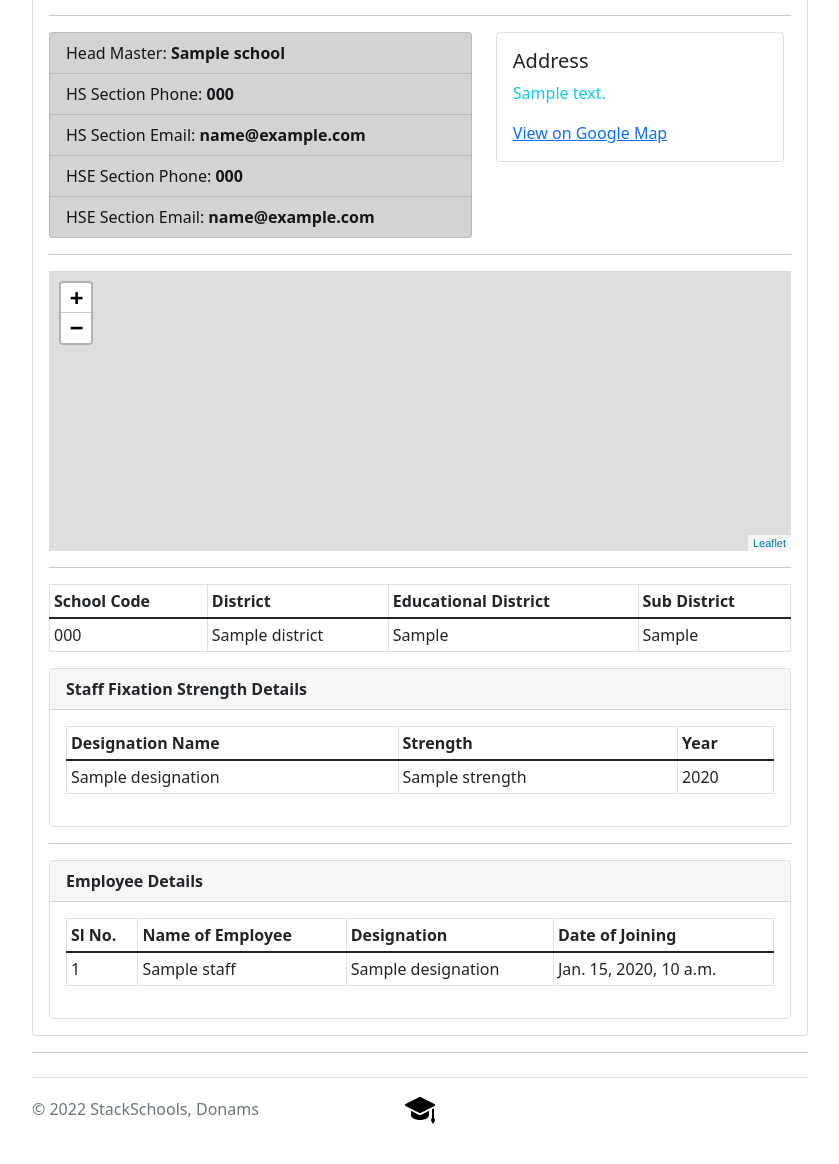
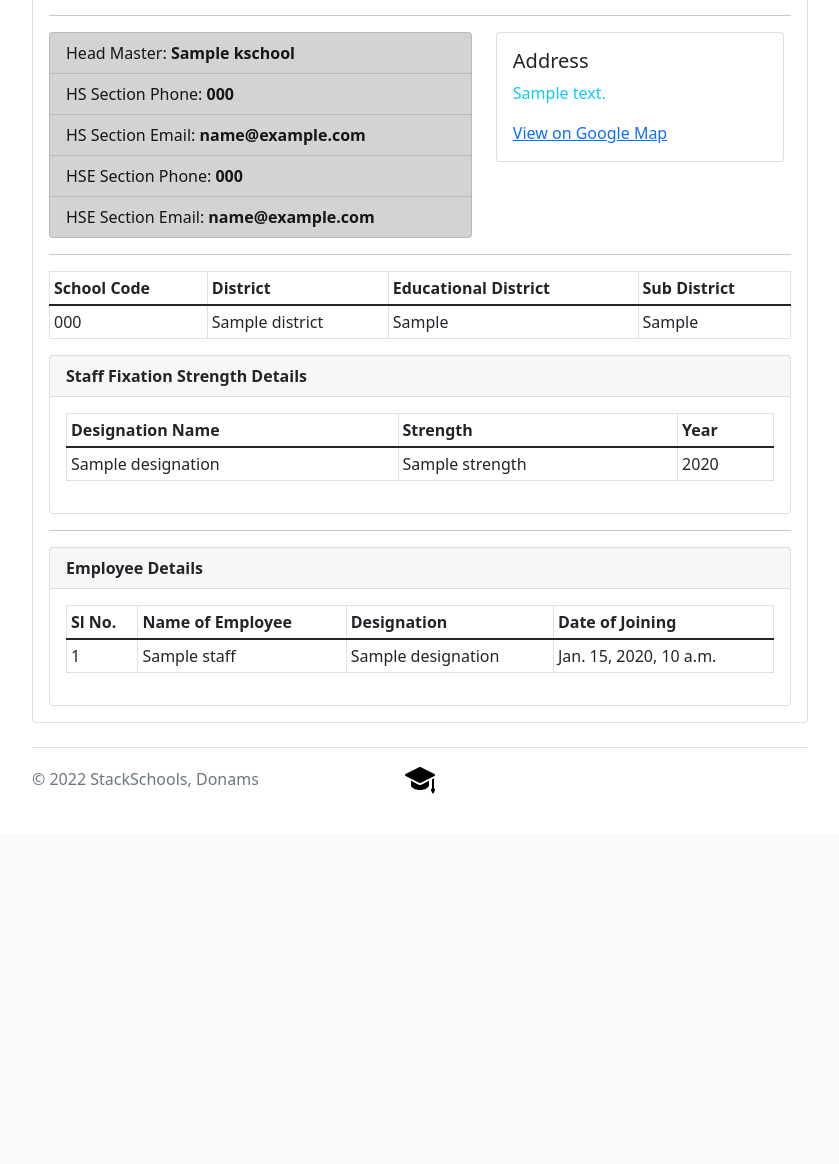
Before and after one commit to suhailvs/stackschools, a Django app: template schools/templates/schools/school.html in a window 1280 px wide. Shown: the part 516-1680 px from the top of the page, without its empty margins (220-1059 px from the left). After the commit the page ends 1310 px from the top, so only its background shows below. Run offline with Django 4.2, Linux system fonts and the light colour scheme; the template is opened without the code that fills it: most values are stand-ins (such as "Sample title", 1, 10 or a date in 2020); parts of the project's set-up code (start-up, migrations or seed data) failed here and were passed over; some libraries are stand-ins or nearby versions.

Commit message:
updated kschool to udise schools

```diff
--- /dev/null
+++ b/schools/templates/schools/part/_kschool.html
@@ -0,0 +1,114 @@
+<!-- School info -->
+<div class="card">
+    <div class="card-header">
+      <h2>{{kschool.name}}</h2>
+      <!-- <a href="http://103.251.43.156/schoolfixation/index.php/Publicview/index/schoolsdetails/{{kschool.url_id}}">{{kschool.name}}</a> -->
+    </div>
+    <div class="card-body">
+      {% if kschool.img_src %}
+      <img src="https://schoolwiki.in{{kschool.img_src}}" class="img-thumbnail" alt="Image of {{kschool.name}}" style="height:300px"><hr>
+      {% endif %}
+
+      <div class="row">
+        <div class="col-md-7">
+          <ul class="list-group">
+            <li class="list-group-item list-group-item-dark">Head Master: <strong>{{kschool.headmaster_name}}</strong></li>
+            <li class="list-group-item list-group-item-dark">HS Section Phone: <strong>{{kschool.hs_phone}}</strong></li>
+            <li class="list-group-item list-group-item-dark">HS Section Email: <strong>{{kschool.hs_email}}</strong></li>
+            {% if kschool.hse_phone %}
+            <li class="list-group-item list-group-item-dark">HSE Section Phone: <strong>{{kschool.hse_phone}}</strong></li>
+            <li class="list-group-item list-group-item-dark">HSE Section Email: <strong>{{kschool.hse_email}}</strong></li>
+            {% endif %}
+
+          </ul>
+        </div>
+        <div class="col-md-5">
+          <div class="card" style="width: 18rem;">
+            <div class="card-body">
+              <h5 class="card-title">Address</h5>
+              <p class="text-info">{{kschool.mal_address|safe}}</p>
+              <a href="{{kschool.location}}" class="card-link">View on Google Map</a>
+            </div>
+          </div>
+        </div>
+      </div>
+      <hr>
+
+      {% if not school %}
+        <div id="osm-map" style="height: 280px;"></div><hr>
+      {% endif %}
+      <div class="table-responsive">
+        <table class="table table-bordered table-sm">
+            <thead>
+            <tr>
+                <th>School Code</th>
+                <th>District</th>
+                <th>Educational District</th>
+                <th>Sub District</th>
+            </tr>
+            </thead>
+            <tbody>
+            <tr>
+                <td>{{kschool.code }} </td>
+                <td>{{kschool.district }} </td>
+                <td>{{kschool.edu_district }} </td>
+                <td>{{kschool.sub_district }} </td>
+            </tr>
+            </tbody>
+        </table>
+      </div>
+
+      <!-- Class Wise School Strength -->
+      <div class="card">
+        <div class="card-header"> <strong>Staff Fixation Strength Details </strong></div>
+        <div class="card-body">
+          <table class="table table-bordered table-sm">
+            <thead>
+              <tr>
+                <th>Designation Name</th>
+                <th>Strength</th>
+                <th>Year</th>
+              </tr>
+            </thead>
+            <tbody>
+              {% for staff in kschool.staffstrength.all %}
+              <tr>
+                <td>{{staff.designation}}</td>
+                <td>{{staff.strength}} </td>
+                <td>{{staff.year}} </td>
+              </tr>
+              {% endfor %}
+            </tbody>
+          </table>
+        </div>
+      </div>
+      <hr>
+      <!-- Class Wise School Strength -->
+      <div class="card">
+        <div class="card-header"> <strong>Employee Details </strong></div>
+        <div class="card-body">
+          <table class="table table-bordered table-sm">
+            <thead>
+              <tr>
+                <th>Sl No.</th>
+                <th>Name of Employee</th>
+                <th>Designation</th>
+                <th>Date of Joining</th>
+              </tr>
+            </thead>
+            <tbody>
+              {% for staff in kschool.staffs.all %}
+              <tr>
+                <td>{{forloop.counter}}</td>
+                <td>{{staff.name}} </td>
+                <td>{{staff.designation}} </td>
+                <td>{{staff.date_of_join}} </td>
+              </tr>
+              {% endfor %}
+            </tbody>
+          </table>
+        </div>
+      </div>
+
+    </div>
+</div>
--- /dev/null
+++ b/schools/templates/schools/part/_map_js.html
@@ -0,0 +1,36 @@
+{% load static %}
+
+{% if kschool or school.lat %}
+<!--https://stackoverflow.com/a/41753557/2351696-->
+
+<!-- <script src="https://unpkg.com/leaflet@1.6.0/dist/leaflet.js"></script> -->
+<script src="{% static 'leaflet/leaflet.js' %}"></script>
+<script>
+// Create Leaflet map on map element.
+let map = L.map(document.getElementById('osm-map'));
+
+// Add OSM tile layer to the Leaflet map.
+L.tileLayer('http://{s}.tile.osm.org/{z}/{x}/{y}.png', {
+    attribution: '&copy; <a href="http://osm.org/copyright">OpenStreetMap</a> contributors'
+}).addTo(map);
+
+{% if kschool %}
+    {% if kschool.location %}
+    // use data scraped from https://sametham.kite.kerala.gov.in/20001
+    let target = L.latLng({{kschool.get_location.0}}, {{kschool.get_location.1}});
+    {% else %}
+    // use data scraped from https://schoolwiki.in/index.php?title=20001
+    let target = L.latLng({{kschool.lat}}, {{kschool.lon}});
+    {% endif %}
+{% else %}
+    // Target's GPS coordinates.
+    let target = L.latLng({{school.lat}}, {{school.lon}});
+{% endif %}
+
+// Set map's center to target with zoom 14.
+map.setView(target, 14);
+
+// Place a marker on the same location.
+L.marker(target).addTo(map);
+</script>
+{% endif %}
--- a/schools/templates/schools/school.html
+++ b/schools/templates/schools/school.html
@@ -1,11 +1,11 @@
 {% extends 'base.html' %}
 {% load static %}
-{% block title %}{{school.name}} - {% endblock %}
-{% block metatitle %}{{school.name}} {{school.district }}{% endblock %}
-{% block metadescription %}{{school.name}}, {{school.sub_district }}, {{school.district }}{% endblock %}
+{% block title %}{{kschool.name}} - {% endblock %}
+{% block metatitle %}{{kschool.name}} {{kschool.district }}{% endblock %}
+{% block metadescription %}{{kschool.name}}, {{kschool.sub_district }}, {{kschool.district }}{% endblock %}
 
 {% block extracss %}
-  {% if school.location or school.lat %}
+  {% if kschool.location or kschool.lat %}
     <!-- <link href="https://unpkg.com/leaflet@1.6.0/dist/leaflet.css" rel="stylesheet"/> -->
     <link href="{% static 'leaflet/leaflet.css' %}" rel="stylesheet"/>
   {% endif %}
@@ -14,176 +14,10 @@
 
 {% block content %}
 <a href="{% url 'map:home' %}" class="btn btn-secondary">Kerala Schools Map</a><br><br>
-{% comment %}
-<nav aria-label="breadcrumb">
-      <ol class="breadcrumb">
-        <li class="breadcrumb-item"><a href="{% url 'schools:districts' %}">Districts</a></li>
-        <li class="breadcrumb-item"><a href="{% url 'schools:sub_districts' school.district %}">{{school.district}}</a></li>
-        <li class="breadcrumb-item"><a href="{% url 'schools:schools' school.district school.sub_district %}">{{school.sub_district}}</a></li>
-        <li class="breadcrumb-item active" aria-current="page">{{school.name}}</li>
-      </ol>
-    </nav>
-{% endcomment %}
-<!-- School info -->
-<div class="card">
-  <div class="card-header">
-    <h2>{{school.name}}</h2>
-    <!-- <a href="http://103.251.43.156/schoolfixation/index.php/Publicview/index/schoolsdetails/{{school.url_id}}">{{school.name}}</a> -->
-  </div>
-  <div class="card-body">
-    {% if school.img_src %}
-    <img src="https://schoolwiki.in{{school.img_src}}" class="img-thumbnail" alt="Image of {{school.name}}" style="height:300px"><hr>
-    {% endif %}
-
-    <div class="row">
-      <div class="col-md-7">
-        <ul class="list-group">
-          <li class="list-group-item list-group-item-dark">Head Master: <strong>{{school.headmaster_name}}</strong></li>
-          <li class="list-group-item list-group-item-dark">HS Section Phone: <strong>{{school.hs_phone}}</strong></li>
-          <li class="list-group-item list-group-item-dark">HS Section Email: <strong>{{school.hs_email}}</strong></li>
-          {% if school.hse_phone %}
-          <li class="list-group-item list-group-item-dark">HSE Section Phone: <strong>{{school.hse_phone}}</strong></li>
-          <li class="list-group-item list-group-item-dark">HSE Section Email: <strong>{{school.hse_email}}</strong></li>
-          {% endif %}
-
-        </ul>
-      </div>
-      <div class="col-md-5">
-        <div class="card" style="width: 18rem;">
-          <div class="card-body">
-            <h5 class="card-title">Address</h5>
-            <p class="text-info">{{school.mal_address|safe}}</p>
-            <a href="{{school.location}}" class="card-link">View on Google Map</a>
-          </div>
-        </div>
-      </div>
-    </div>
-    <hr>
-
-
-    {% if school.lat or school.location %}
-      <div id="osm-map" style="height: 280px;"></div><hr>
-    {% endif %}
-
-
-
-    <div class="table-responsive">
-    <table class="table table-bordered table-sm">
-      <thead>
-        <tr>
-          <th>School Code</th>
-          <th>District</th>
-          <th>Educational District</th>
-          <th>Sub District</th>
-        </tr>
-      </thead>
-      <tbody>
-        <tr>
-          <td>{{school.code }} </td>
-          <td>{{school.district }} </td>
-          <td>{{school.edu_district }} </td>
-          <td>{{school.sub_district }} </td>
-        </tr>
-      </tbody>
-    </table>
-
-
-
-
-    </div>
-
-     <!-- Class Wise School Strength -->
-  <div class="card">
-    <div class="card-header"> <strong>Staff Fixation Strength Details </strong></div>
-    <div class="card-body">
-      <table class="table table-bordered table-sm">
-        <thead>
-          <tr>
-            <th>Designation Name</th>
-            <th>Strength</th>
-            <th>Year</th>
-          </tr>
-        </thead>
-        <tbody>
-          {% for staff in school.staffstrength.all %}
-          <tr>
-            <td>{{staff.designation}}</td>
-            <td>{{staff.strength}} </td>
-            <td>{{staff.year}} </td>
-          </tr>
-          {% endfor %}
-        </tbody>
-      </table>
-    </div>
-  </div>
-  <hr>
-  <!-- Class Wise School Strength -->
-  <div class="card">
-    <div class="card-header"> <strong>Employee Details </strong></div>
-    <div class="card-body">
-      <table class="table table-bordered table-sm">
-        <thead>
-          <tr>
-            <th>Sl No.</th>
-            <th>Name of Employee</th>
-            <th>Designation</th>
-            <th>Date of Joining</th>
-          </tr>
-        </thead>
-        <tbody>
-          {% for staff in school.staffs.all %}
-          <tr>
-            <td>{{forloop.counter}}</td>
-            <td>{{staff.name}} </td>
-            <td>{{staff.designation}} </td>
-            <td>{{staff.date_of_join}} </td>
-          </tr>
-          {% endfor %}
-        </tbody>
-      </table>
-    </div>
-  </div>
-    {# include 'google_adsense.html' #}
-  </div>
-</div>
-<hr>
-
-
+{% include 'schools/part/_kschool.html' %}
 {% endblock %}
 
 
 {% block extrajs %}
-
-{% if school.location or school.lat %}
-<!--https://stackoverflow.com/a/41753557/2351696-->
-
-<!-- <script src="https://unpkg.com/leaflet@1.6.0/dist/leaflet.js"></script> -->
-<script src="{% static 'leaflet/leaflet.js' %}"></script>
-<script>
-// Create Leaflet map on map element.
-let map = L.map(document.getElementById('osm-map'));
-
-// Add OSM tile layer to the Leaflet map.
-L.tileLayer('http://{s}.tile.osm.org/{z}/{x}/{y}.png', {
-    attribution: '&copy; <a href="http://osm.org/copyright">OpenStreetMap</a> contributors'
-}).addTo(map);
-
-// Target's GPS coordinates.
-// let target = L.latLng({{school.lat}}, {{school.lon}});
-{% if school.location %}
-  // use data scraped from https://sametham.kite.kerala.gov.in/20001
-  let target = L.latLng({{school.get_location.0}}, {{school.get_location.1}});
-{% else %}
-  // use data scraped from https://schoolwiki.in/index.php?title=20001
-  let target = L.latLng({{school.lat}}, {{school.lon}});
-{% endif %}
-
-// Set map's center to target with zoom 14.
-map.setView(target, 14);
-
-// Place a marker on the same location.
-L.marker(target).addTo(map);
-</script>
-{% endif %}
-
+{% include 'schools/part/_map_js.html' %}
 {% endblock %}
```
Also changed, not shown: schools/templates/schools/school_udise.html (+6 -26 lines), schools/views.py (+5 -3 lines).
